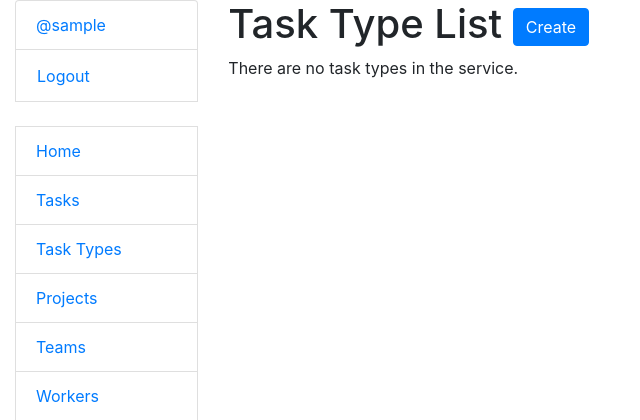
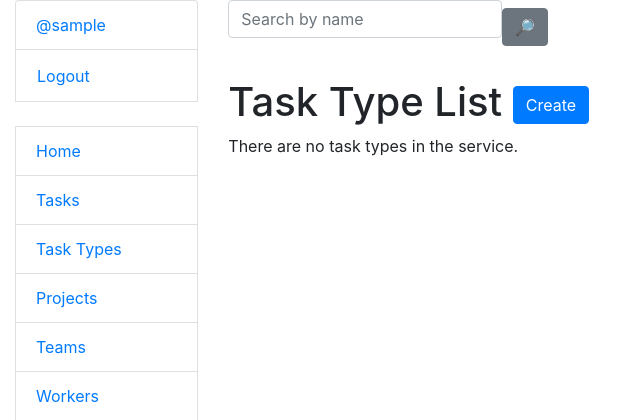
Before and after one commit to mykola-tarasenko/task-manager, a Django app: page /task-types/ in a window 1280 px wide. Shown: the top 420 px of the page, without its empty margins (0-640 px from the left). Run offline with Django 5.2, Linux system fonts and the light colour scheme; the visitor is signed in with stand-in values (Sample User, id 1); data that the repository does not hold is empty; some libraries are stand-ins or nearby versions.

Commit message:
Add task type search form

```diff
--- a/tasks/forms.py
+++ b/tasks/forms.py
@@ -133,3 +133,16 @@ class ProjectNameSearchForm(forms.Form):
             }
         )
     )
+
+
+class TaskTypeNameSearchForm(forms.Form):
+    name = forms.CharField(
+        max_length=255,
+        required=False,
+        label="",
+        widget=forms.TextInput(
+            attrs={
+                "placeholder": "Search by name",
+            }
+        )
+    )
--- a/tasks/views.py
+++ b/tasks/views.py
@@ -13,6 +13,7 @@ from tasks.forms import (
     TeamNameSearchForm,
     WorkerUsernameSearchForm,
     ProjectNameSearchForm,
+    TaskTypeNameSearchForm,
 )
 from tasks.models import (
     Project,
@@ -239,6 +240,27 @@ class TaskTypeListView(LoginRequiredMixin, generic.ListView):
     template_name = "tasks/task_type_list.html"
     paginate_by = 5
 
+    def get_context_data(self, *, object_list=None, **kwargs) -> dict:
+        context = super(TaskTypeListView, self).get_context_data(**kwargs)
+
+        name = self.request.GET.get("name", "")
+
+        context["search_form"] = TaskTypeNameSearchForm(
+            initial={"name": name}
+        )
+        return context
+
+    def get_queryset(self) -> QuerySet:
+        queryset = TaskType.objects.all()
+        form = TaskTypeNameSearchForm(self.request.GET)
+
+        if form.is_valid():
+            return queryset.filter(
+                name__icontains=form.cleaned_data["name"]
+            )
+
+        return queryset
+
 
 class TaskTypeCreateView(LoginRequiredMixin, generic.CreateView):
     model = TaskType
--- a/templates/tasks/task_type_list.html
+++ b/templates/tasks/task_type_list.html
@@ -1,6 +1,7 @@
 {% extends "base.html" %}
 
 {% block content %}
+  {% include "includes/search_form.html" %}
   <h1>
     Task Type List
     <a href="{% url 'tasks:task-type-create' %}" class="btn btn-primary">
```
